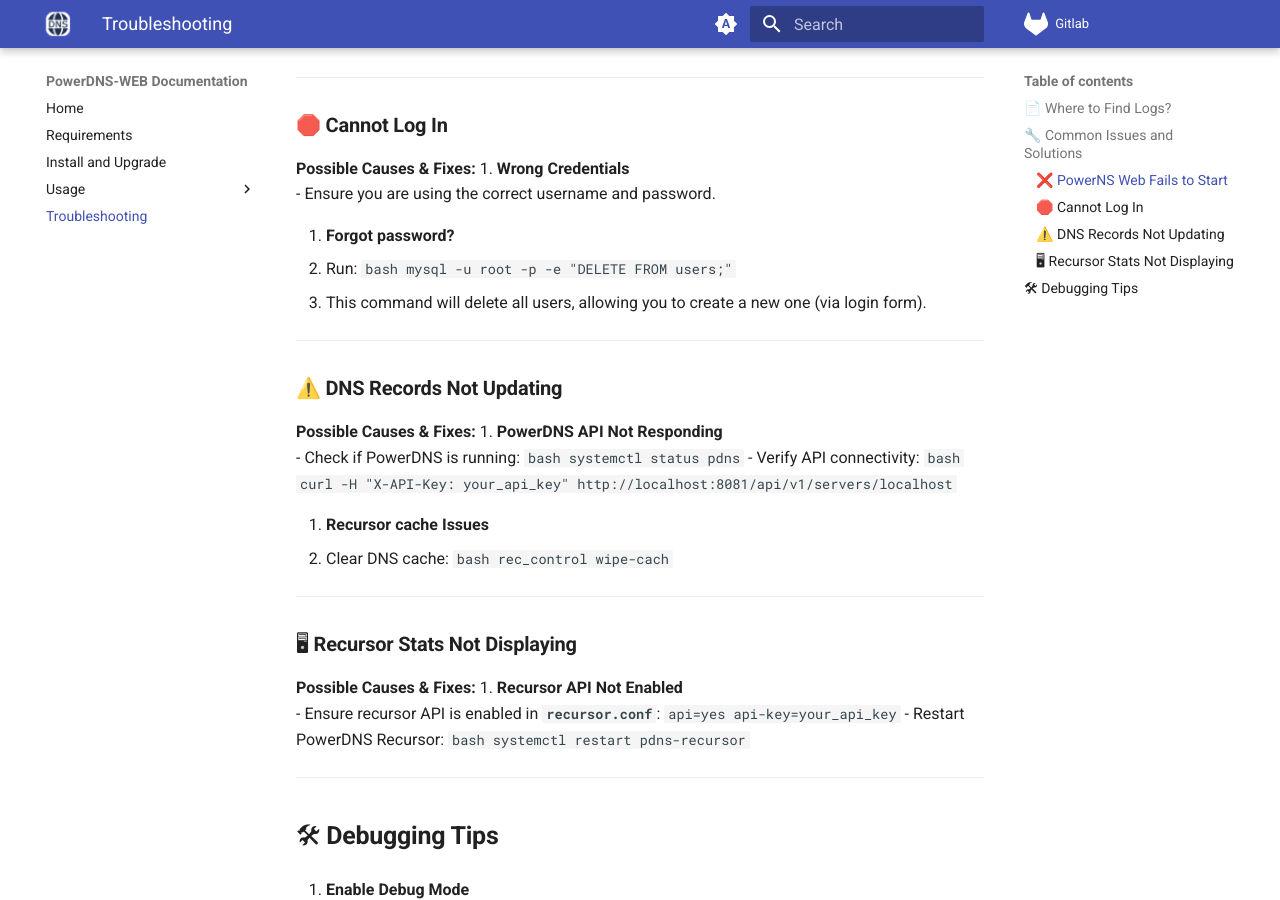
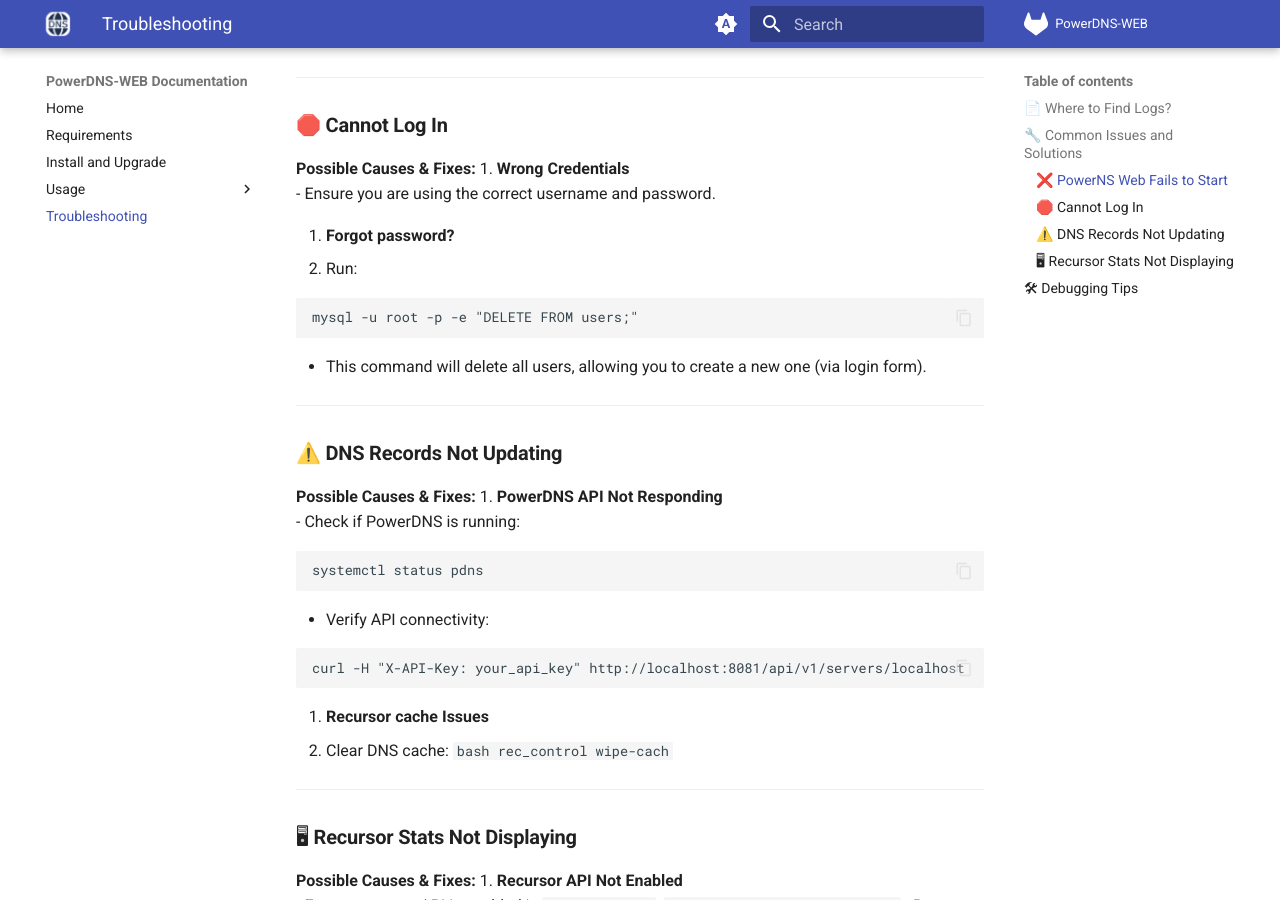
Before and after one commit to Mark-Shternberg/PowerDNS-WEB, an MkDocs documentation site: the page built from docs/troubleshooting.md, in a window 1280 px wide and 900 px high, scrolled down 864 px. Built offline with MkDocs 1.6.1 and Material for MkDocs 9.7.7, drawn with Linux system fonts in a browser that asks for light colours.

Commit message:
Fix formatting in troubleshooting and update mkdocs.yml

```diff
--- a/mkdocs.yml
+++ b/mkdocs.yml
@@ -1,5 +1,6 @@
 site_name: "PowerDNS-WEB Documentation"
 repo_url: https://gitlab.medvedev-it.com/MedvedevN/powerdns-web
+repo_name: PowerDNS-WEB
 theme:
   name: "material"
   favicon: favicon.ico
```
Also changed, not shown: docs/troubleshooting.md (+9 -9 lines).
